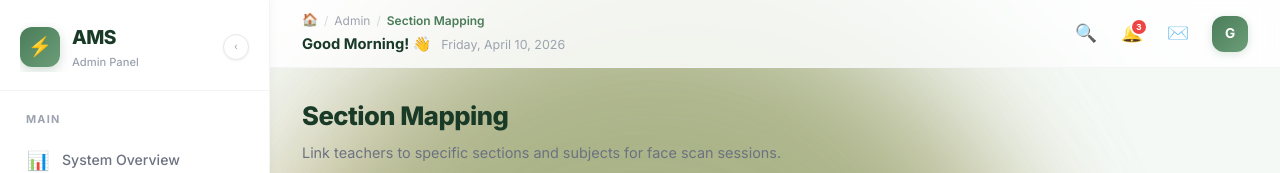
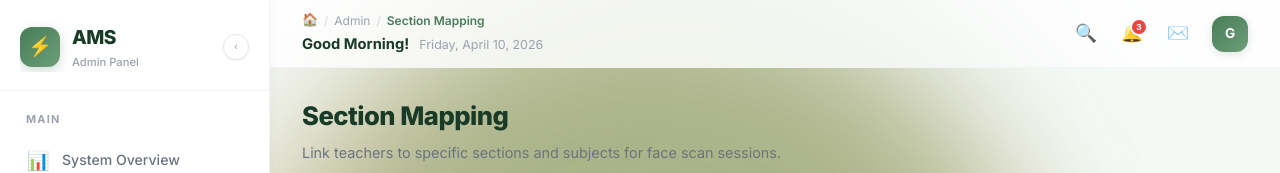
Before and after one commit to Atashaaaaaaaa/ATTENDANCE-MONITORING-WITH-QRCODE-1, a Next.js app in the folder ams-app/: page /admin/mapping in a window 1280 px wide. Shown: the top 173 px of the page. Built offline with nearby package versions, Linux system fonts and the light colour scheme; no server answers; the database is empty.

Commit message:
style: remove wave emoji from dashboard header greeting

```diff
--- a/ams-app/src/components/DashboardHeader.js
+++ b/ams-app/src/components/DashboardHeader.js
@@ -36,7 +36,7 @@ export default function DashboardHeader() {
           <span className="breadcrumb-current">{pageInfo.title}</span>
         </div>
         <div className="dashboard-header-greeting">
-          {greeting}! 👋
+          {greeting}!
           <span className="header-date">{dateStr}</span>
         </div>
       </div>
```
